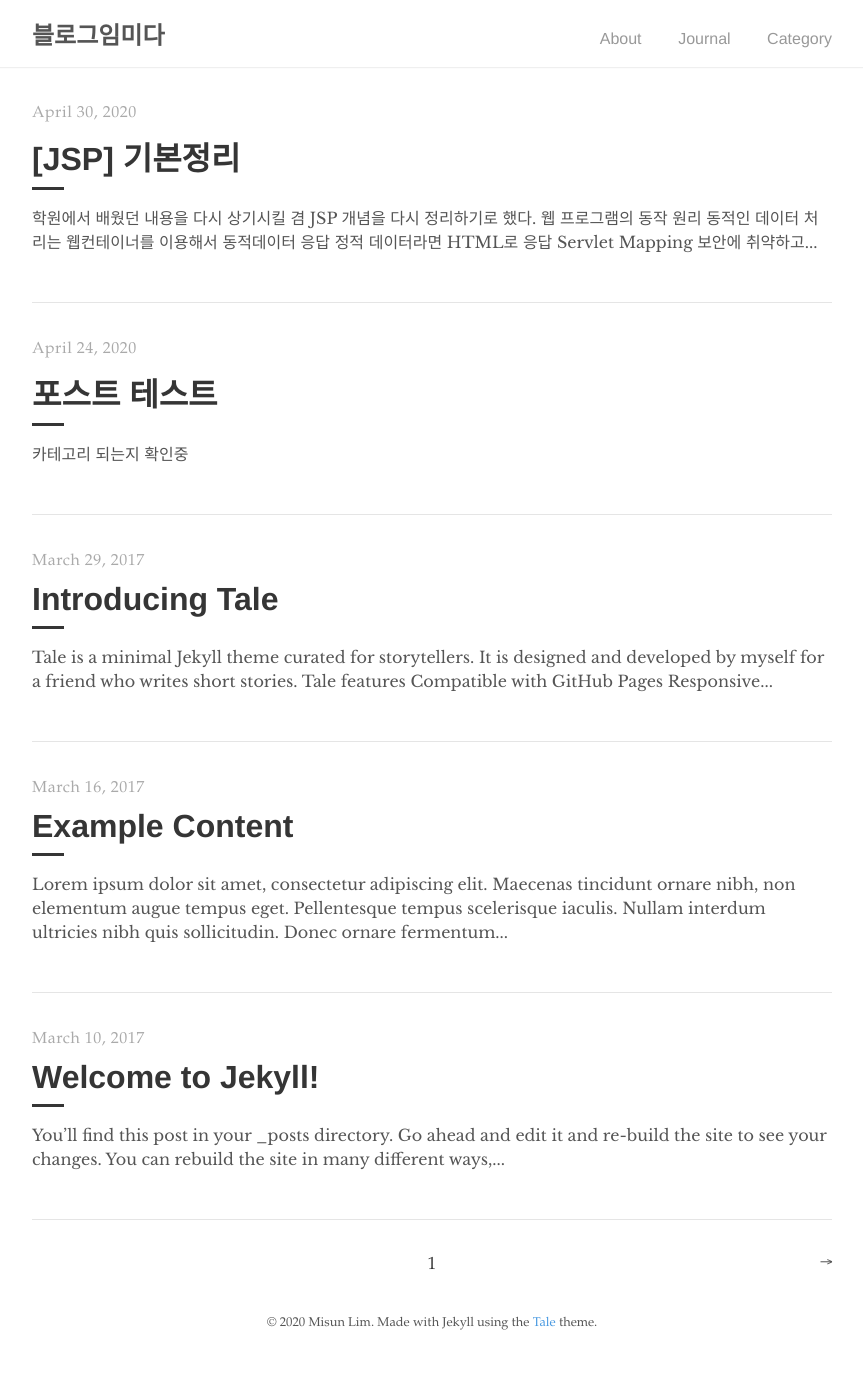
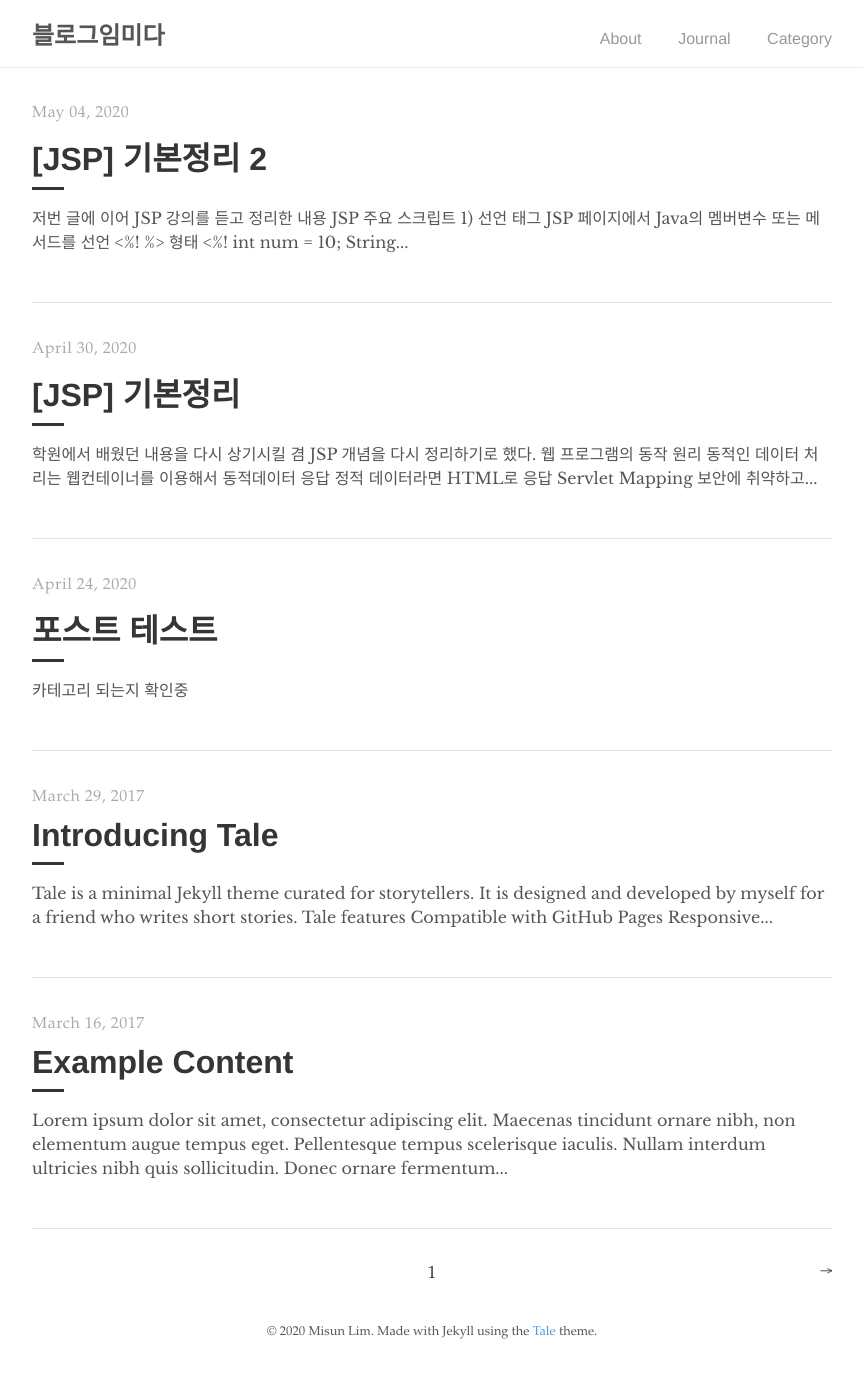
Before and after one commit to misun0608/misun0608.github.io, a Jekyll site: the page built from index.html, in a window 1280 px wide. Shown: the whole page, without its empty margins (208-1071 px from the left). Built offline with Jekyll 4.4.1, drawn with Linux system fonts in a browser that asks for light colours; the list of posts is cut into pages by our own code.

Commit message:
docs: add 200504 post

````diff
--- a/_posts/2020-04-30-basic_JSP.md
+++ b/_posts/2020-04-30-basic_JSP.md
@@ -6,20 +6,27 @@ categories: [ TIL ]
 comments: true
 ---
 학원에서 배웠던 내용을 다시 상기시킬 겸 JSP 개념을 다시 정리하기로 했다.
+<br />
 
-1. 웹 프로그램의 동작 원리
+웹 프로그램의 동작 원리
+---
+<hr />
 
 ![Image with caption](../img/JSP/1.png "웹 프로그램 동작 원리")
 
 동적인 데이터 처리는 웹컨테이너를 이용해서 동적데이터 응답
 정적 데이터라면 HTML로 응답
 
-2. Servlet Mapping
-보안에 취약하고 복잡한 풀 Servlet 이름을 간결하고 보안에 취약하지 않게 바꾸는 것
+<br />
+
+Servlet Mapping
+---
+<hr />
+보안에 취약하고 복잡한 full Servlet 이름을 간결하고 보안에 취약하지 않게 바꾸는 것
 
 Mapping 방법에는 두 가지가 있다.
 
-* web.xml 을 이용한 Mapping
+### 1) web.xml 을 이용한 Mapping
 
 ```xml
 <servlet>
@@ -34,35 +41,49 @@ Mapping 방법에는 두 가지가 있다.
 
 web.xml 문서에 위에 코드와 같이 servlet을 등록하고 그 servlet을 어떻게 mapping 할지 설정하면 된다.
 
-* Java Annotation
+### 2) Java Annotation
 web.xml 보다는 조금 현대적인(?) 방법
 ```
 @WebServlet("/hs")
 ```
 이렇게 추가만 해주면 됨
+
 <br />
 
-3. Servlet request, response
-* HttpServlet
+Servlet request, response
+---
+<hr />
+
+### 1) HttpServlet
+
 ![Image with caption](../img/JSP/2.png "HttpServlet")
 이렇게 많은 인터페이스와 추상클래스를 상속받아서 서블렛을 만드는 이유는 로컬에서 작업하는 것이 아니라 웹서버와의 통신에서 많은 데이터가 오고가는데 그 사이에서 많은 기능들이 필요하기 때문이다.
 
 
-* HttpServletRequest
+### 2) HttpServletRequest
 요청에 대한 정보를 가지고 있는 객체
-```
+
+<br />
+
+대표적인 메소드들은 아래와 같다.
+
+```java
 request.getCookies();
 request.getSession();
 request.getAttribute();
 request.getParameter();
 request.getParameterNames();
 request.getParameterValues();
-
 ```
 
-* HttpServletResponse
+### 3) HttpServletResponse
 응답에 대한 정보를 가지고 있는 객체
-```
+
+<br />
+
+대표적인 메소드들은 아래와 같다.
+
+```java
 response.addCookie();
 response.getStatus();
 response.sendRedirect();
@@ -71,4 +92,46 @@ response.getOutputStream();
 ```
 
 <br />
+
+Servlet Life-Cycle
+---
+<hr />
+
+![Image with caption](../img/JSP/3.png "Servlet Life-Cycle")
+init: servlet이 시작하는 단계<br>
+service: get / post 방식으로 서비스가 진행되고 있는 단계<br>
+destroy: servlet이 소멸되는 단계
+
+<br />
+실행순서: PC -> init -> service(get/post) -> destroy -> PD
+
+<br />
+
+form 데이터 처리
+---
+<hr />
+
+### - form 태그
+
+![Image with caption](../img/JSP/4.png "form-tag")
+브라우저를 이용해서 데이터를 request로 날린다.<br>
+서버에서는 request 객체를 들여다보면 user에서 보낸 데이터들이 들어있음.<br>
+
+form 태그로 둘러싸서 데이터를 보내는 방식에는 두가지가 있다.<br>
+
+#### 1) doGet
+
+데이터가 웹 브라우저 URL에 노출되어 웹 서버로 전송<br>
+method 설정 생략의 경우 get방식이 default<br>
+사용자 정보가 URL에 노출<br>
+너무많은 데이터를 보내지 못함<br>
+
+#### 2) doPost
+데이터가 HTTP Request에 포함되어 웹 서버로 전송<br>
+URL에 맵핑 정보만 노출<br>
+보안에 강하기 때문에 로그인, 회원가입, 설문조사 등에 사용<br>
+
+
+<br />
+<br />
 출처: 인프런 "실전 JSP" /
--- /dev/null
+++ b/_posts/2020-05-04-basic_JSP.md
@@ -0,0 +1,100 @@
+---
+layout: post
+title:  "[JSP] 기본정리 2"
+author: "Misun"
+categories: [ TIL ]
+comments: true
+---
+저번 글에 이어 JSP 강의를 듣고 정리한 내용
+<br />
+
+JSP 주요 스크립트
+---
+<hr />
+
+### 1) 선언 태그
+JSP 페이지에서 Java의 멤버변수 또는 메서드를 선언<br />
+<%! %> 형태
+
+```jsp
+<%!
+	int num = 10;
+	String str = “jsp”;
+	ArrayList<String> list = new ArrayList<String>();
+
+	public void jspMethod(){
+		System.out.println(“jspMethod”);
+}
+%>
+```
+
+### 2) 주석 태그
+<%--   --%>
+
+### 3) 스트립트릿 태그
+JSP 페이지에서 Java 코드를 넣기 위한 태그<br />
+<% %>
+
+```jsp
+	<%
+		if(num > 0){
+	%>
+	<p>num > 0</p>
+	<%
+		}else{
+	%>
+	<p>num <= 0</p>
+	<%
+		}
+	%>
+```
+
+### 4) 표현식 태그
+Java의 변수 및 메서드의 반환값을 출력하는 태그
+```jsp
+<%= num %>
+```
+
+### 5) 지시어
+서버에서 jsp페이지를 처리하는 방법에 대한 정의<br />
+
+1. page: 페이지 기본 설정 -> <% page 속성=”속성 값”>
+```jsp
+<%@ page language=”java” contentType=”text/html; charset=UTF-8” pageEncoding=”UTF-8” %>
+```
+2. include: include file 설정 -> <% include file=”파일명”>
+```jsp
+<%@ include file =”header.jsp” %>
+```
+
+3. taglib: 외부라이브러리 태그 설정 -> <% taglib uri=”uri” prefix=”네임스페이스명”>
+```jsp
+<%@ taglib uri=”http://java.sun.com/jsp/jstl/core” prefix=”c” %>
+```
+
+JSP 내장객체
+---
+<hr />
+
+### 1) config
+해당 servlet에서만 데이터가 공유
+![Image with caption](../img/JSP/8.png "config")
+config.getInitParameter() 이렇게 쓰는 것도 가능
+
+### 2) application
+application 전체에서 공유할 수 있는 data
+![Image with caption](../img/JSP/9.png "application")
+
+### 3) out
+out.print();
+
+### 4) exception
+
+DAO와 DTO
+---
+<hr />
+![Image with caption](../img/JSP/12.png "DAODTO")
+
+<br />
+<br />
+출처: 인프런 "실전 JSP" /
````
Also changed, not shown: category/book.md (renamed from category/javascript.md), img/JSP/10.png (added), img/JSP/11.png (added), img/JSP/12.png (added), img/JSP/13.png (added), img/JSP/3.png (added), img/JSP/4.png (added), img/JSP/5.png (added), img/JSP/6.png (added), img/JSP/7.png (added), img/JSP/8.png (added), img/JSP/9.png (added).
